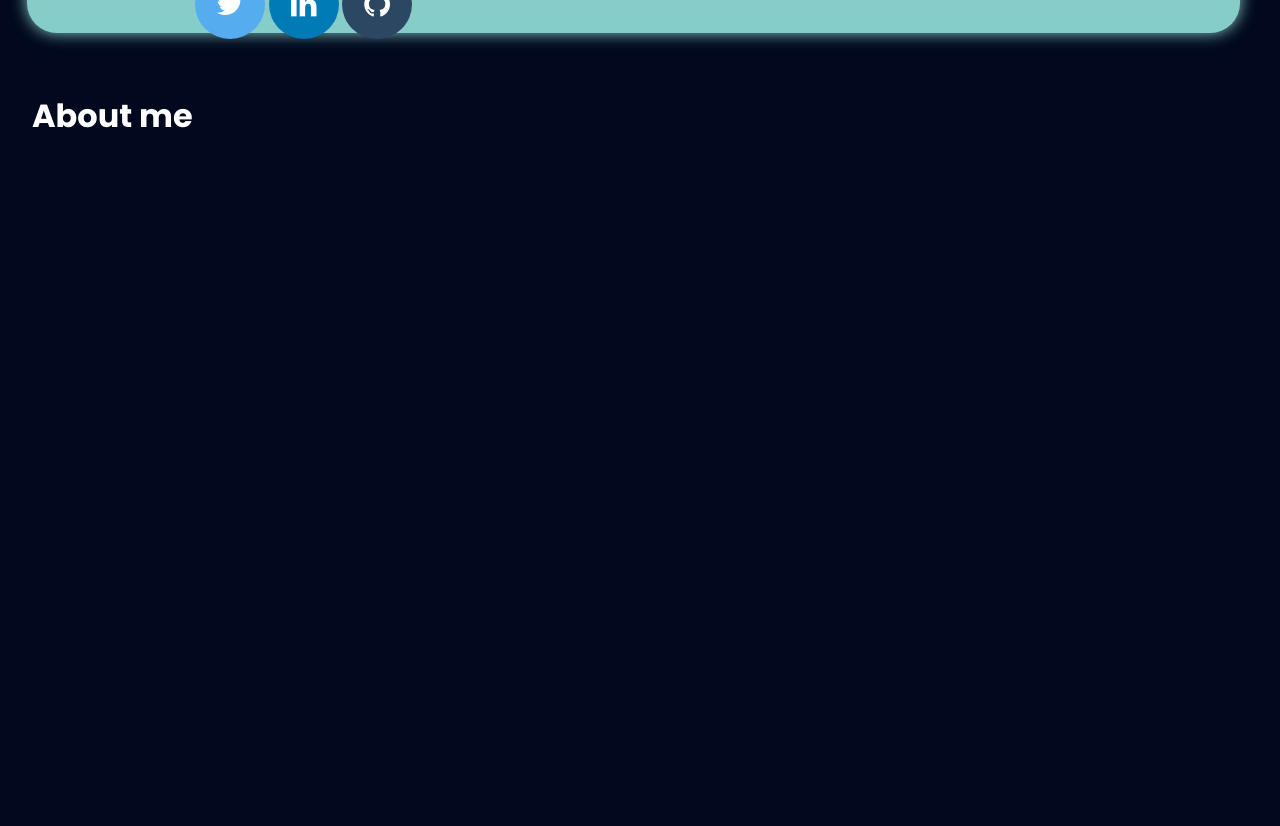
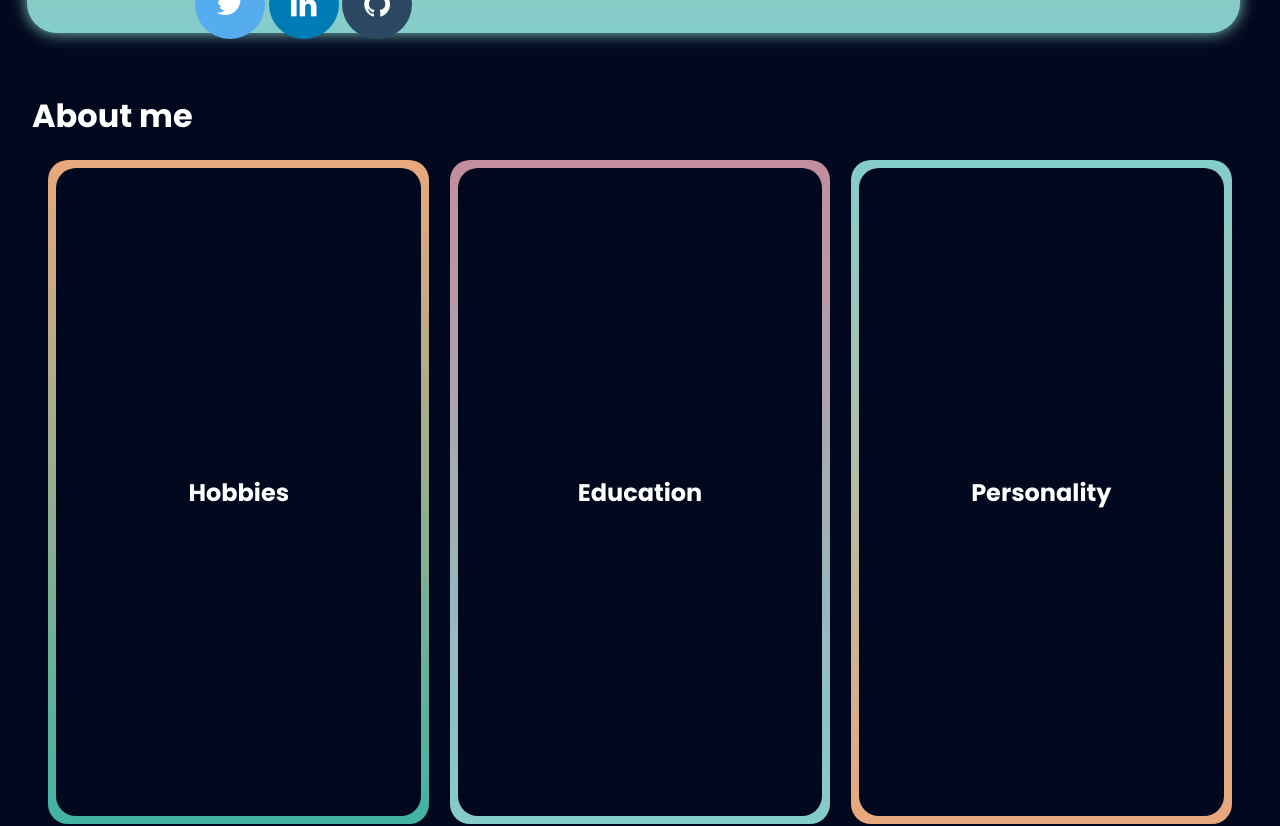
Before and after one commit to ThatGhost/Portfolio, an Angular app: page / in a window 1280 px wide. Shown: the part 740-1566 px from the top of the page. Built offline with nearby package versions, Linux system fonts and the light colour scheme.

Commit message:
added about me cards

```diff
--- a/src/components/pages/home/home.component.html
+++ b/src/components/pages/home/home.component.html
@@ -4,5 +4,4 @@
     <app-about-me class = "card"></app-about-me>
     <app-web-development class = "card"></app-web-development>
     <app-game-development class = "card"></app-game-development>
-    <app-contact class = "card"></app-contact>
 </section>
--- a/src/components/pages/home/home.component.scss
+++ b/src/components/pages/home/home.component.scss
@@ -4,7 +4,7 @@
     display: grid;
     grid-template: 1 4;
     width: 100%;
-    height: 500svh;
+    height: fit-content;
     background-color: $c-black;
     z-index: -1;
 
--- a/src/components/standalone/about-me/about-me.component.html
+++ b/src/components/standalone/about-me/about-me.component.html
@@ -1,3 +1,14 @@
 <section class = "about-me">
     <h1>About me</h1>
+    <section class = "cards">
+        <div class = "hobbies card">
+            <h2>Hobbies</h2>
+        </div>
+        <div class = "edu card">
+            <h2>Education</h2>
+        </div>
+        <div class = "personality card">
+            <h2>Personality</h2>
+        </div>
+    </section>
 </section>
--- a/src/components/standalone/about-me/about-me.component.scss
+++ b/src/components/standalone/about-me/about-me.component.scss
@@ -1,5 +1,40 @@
 @import "../../../assets/styles/colors";
 @import "../../../assets/styles/main";
+
+@property --gradient-rotation {
+    syntax: "<angle>";
+    initial-value: 0deg;
+    inherits: false;
+}
+
+@keyframes spin {
+    0% { --gradient-rotation: 0deg; }
+    100% { --gradient-rotation: 360deg; }
+}
+
+@mixin rotatingBorder($color-1, $color-2) {
+    &::after, &::before {
+        content: "";
+        position: absolute;
+        inset: -0.5rem;
+        border-radius: inherit;
+        z-index: 0;
+        animation: spin 10s linear infinite;
+        background: linear-gradient(var(--gradient-rotation),$color-1,$color-2);
+    }
+
+    &::before {
+        position: absolute;
+        inset: 0;
+        border-radius: inherit;
+        z-index: 1;
+        background: $c-black;
+    }
+
+    &:hover:after {
+        filter: blur(.5rem);
+    }
+}
 
 .about-me {
     height: 100%;
@@ -12,5 +47,48 @@
         color: $c-white;
         font-size: xx-large;
         @include poppins-medium;
+        width: 100%;
+        height: 5%;
+    }
+
+    .cards {
+        height: 90%;
+        display: flex;
+        flex-direction: row;
+        justify-content: center;
+        align-items: center;
+        gap: 3%;
+
+        .card {
+            width: 30%;
+            height: 90%;
+            border-radius: 20px;
+            display: flex;
+            justify-content: center;
+            align-items: center;
+            position: relative;
+            z-index: 1;
+            background-color: transparent;
+            cursor: pointer;
+
+            h2 {
+                z-index: inherit;
+                color: $c-white;
+                font-size: x-large;
+                @include poppins-medium;
+            }
+        }
+
+        .hobbies {
+            @include rotatingBorder($c-yellow, $c-auqamarine);
+        }
+
+        .edu {
+            @include rotatingBorder($c-pink, $c-blue);
+        }
+
+        .personality {
+            @include rotatingBorder($c-blue, $c-yellow);
+        }
     }
 }
```
